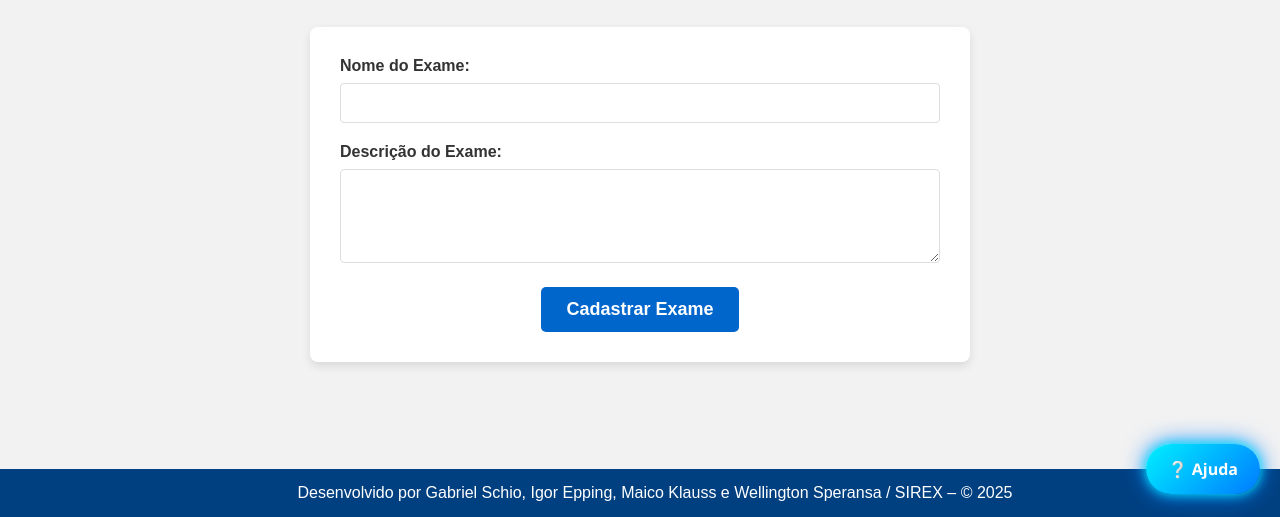
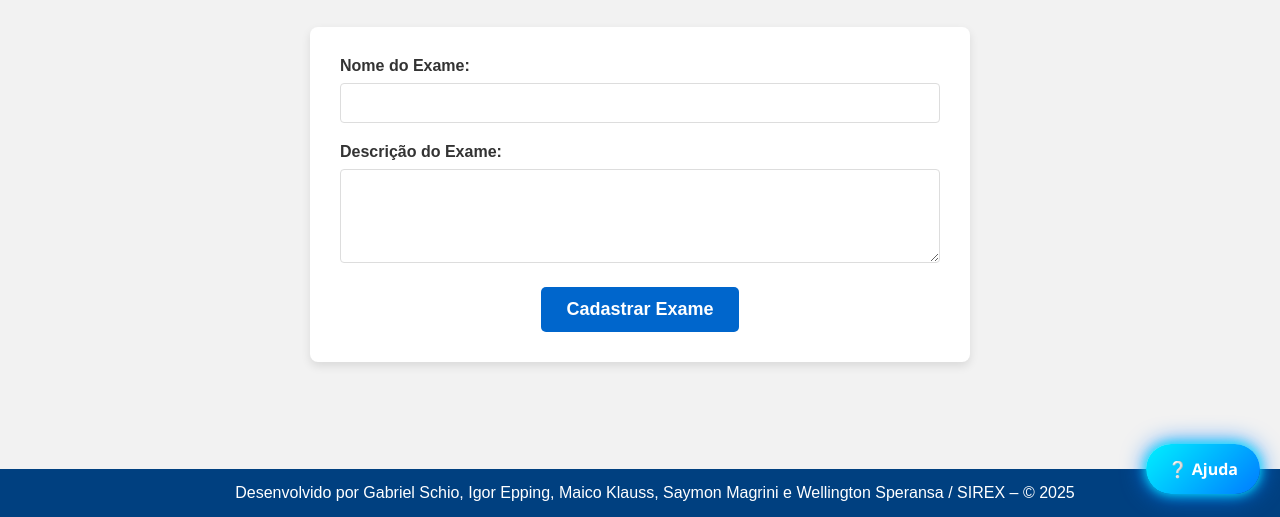
Before and after one commit to wellingtonSperansa/SIREX-MVP, a plain HTML site: page cadExames.html in a window 1280 px wide. Shown: the part 283-800 px from the top of the page. Drawn offline with Linux system fonts and the light colour scheme.

Commit message:
Update cadExames.html

```diff
--- a/cadExames.html
+++ b/cadExames.html
@@ -51,7 +51,7 @@
 
     <!-- Rodapé -->
     <footer>
-        Desenvolvido por Gabriel Schio, Igor Epping, Maico Klauss e Wellington Speransa / SIREX – © 2025
+        Desenvolvido por Gabriel Schio, Igor Epping, Maico Klauss, Saymon Magrini e Wellington Speransa / SIREX – © 2025
     </footer>
 
     <!-- Script para IndexedDB -->
```
